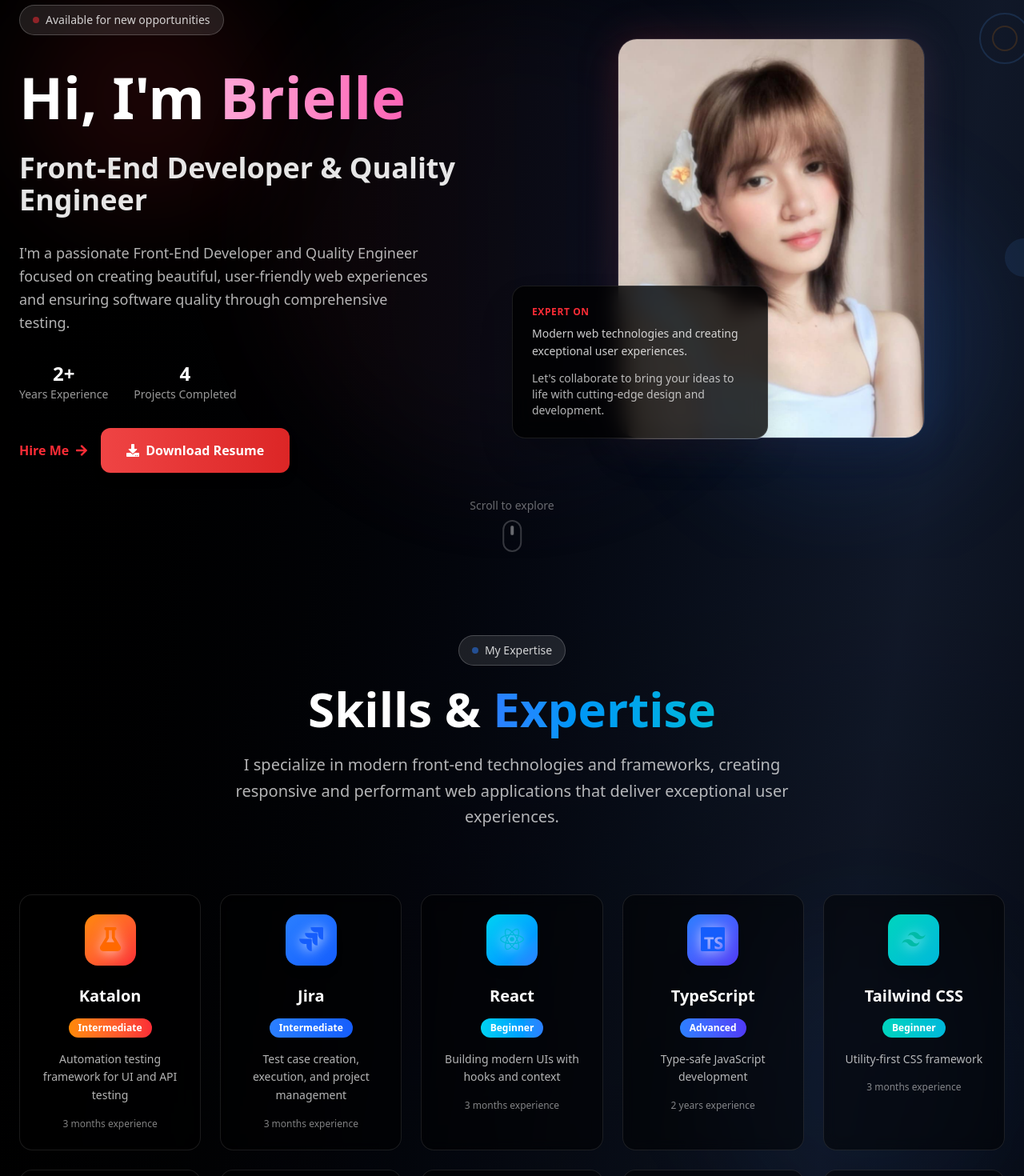
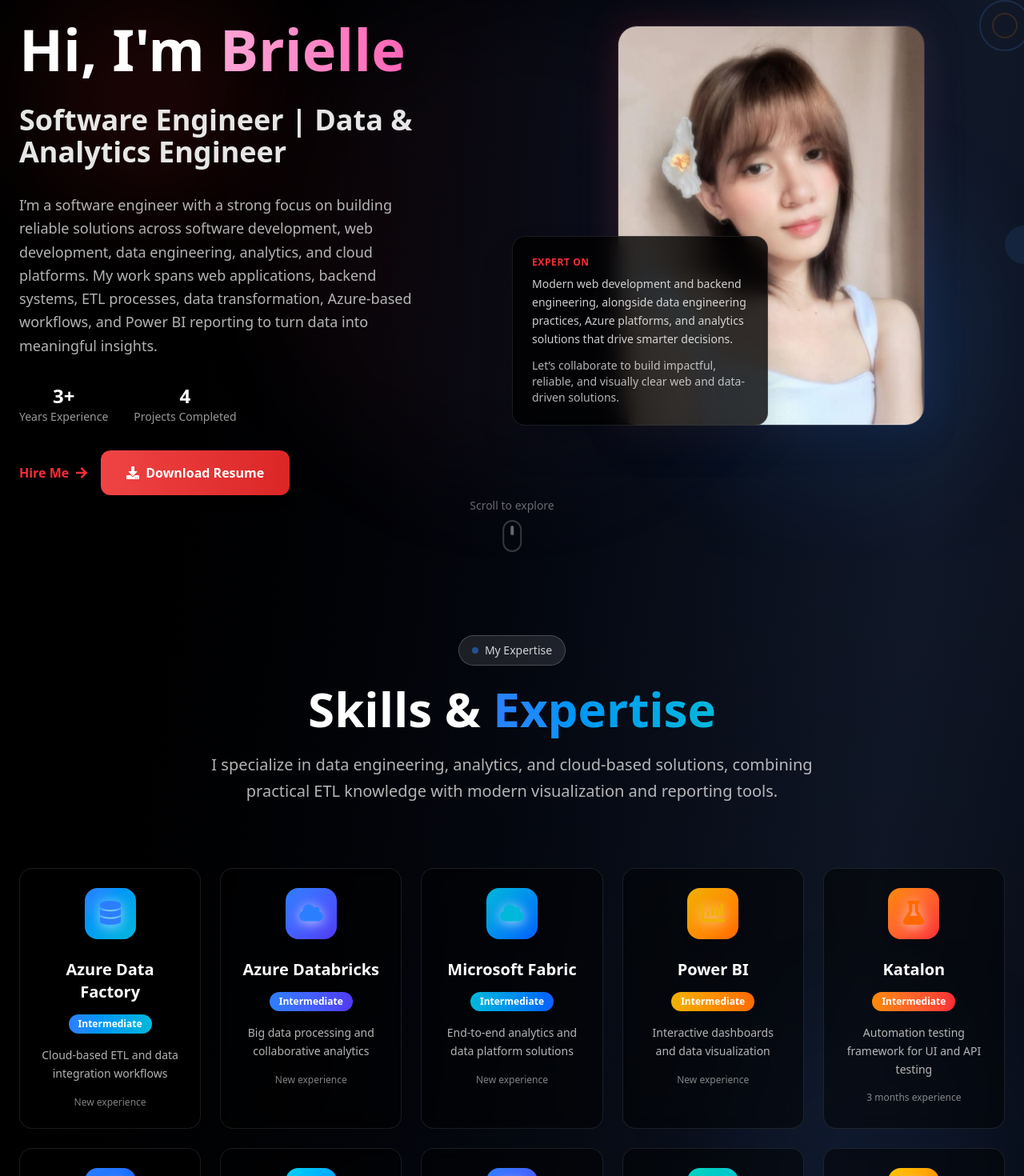
Before and after one commit to Cainday-Bradley/my_portfolio, a React (Vite) app: page / in a window 1280 px wide. Shown: the part 198-1668 px from the top of the page at 80% size. Built offline with nearby package versions, Linux system fonts and the light colour scheme.

Commit message:
update information

```diff
--- a/src/App.tsx
+++ b/src/App.tsx
@@ -69,7 +69,7 @@
                 <span className="text-xl font-bold bg-gradient-to-r from-pink-300 to-pink-400 bg-clip-text text-transparent">Brielle</span>
                 <div className={`text-xs transition-colors duration-300 ${
                   isDark ? 'text-white/60' : 'text-gray-600'
-                }`}>Front-End Developer & Quality Engineer</div>
+                }`}>Software Engineer | Data & Analytics Engineer</div>
               </div>
             </div>
             <div className="hidden lg:flex items-center space-x-3 border-l pl-4 transition-colors duration-300" style={{ borderColor: isDark ? 'rgba(255,255,255,0.2)' : '#d1d5db' }}>
@@ -213,7 +213,7 @@
               <p className={`text-sm leading-relaxed transition-colors duration-300 ${
                 isDark ? 'text-white/60' : 'text-gray-600'
               }`}>
-                Front-end developer and quality engineer passionate about creating beautiful, user-friendly web experiences and ensuring software quality.
+                Software engineer passionate about building reliable web applications, Azure-based data solutions, ETL workflows, analytics, and Power BI dashboards.
               </p>
             </div>
 
--- a/src/components/AboutMe.tsx
+++ b/src/components/AboutMe.tsx
@@ -8,7 +8,7 @@
 
 export default function AboutMe({ isDark }: AboutMeProps) {
   return (
-    <section id="about" className="min-h-screen flex items-center py-20 relative overflow-hidden">
+    <section id="about" className="min-h-screen flex items-start py-12 relative overflow-hidden">
       {/* Background Elements */}
       <div className="absolute inset-0 overflow-hidden">
         <div className="absolute top-20 left-10 w-72 h-72 bg-red-500/10 rounded-full blur-3xl"></div>
@@ -67,7 +67,7 @@
                   isDark ? 'text-white/90' : 'text-gray-800'
                 }`}
               >
-                Front-End Developer & Quality Engineer
+                Software Engineer | Data & Analytics Engineer
               </motion.h2>
             </div>
 
@@ -80,8 +80,7 @@
                 isDark ? 'text-white/70' : 'text-gray-600'
               }`}
             >
-              I'm a passionate Front-End Developer and Quality Engineer focused on creating beautiful,
-              user-friendly web experiences and ensuring software quality through comprehensive testing.
+              I’m a software engineer with a strong focus on building reliable solutions across software development, web development, data engineering, analytics, and cloud platforms. My work spans web applications, backend systems, ETL processes, data transformation, Azure-based workflows, and Power BI reporting to turn data into meaningful insights.
             </motion.p>
 
             {/* Stats */}
@@ -94,7 +93,7 @@
               <div className="text-center">
                 <div className={`text-2xl font-bold transition-colors duration-300 ${
                   isDark ? 'text-white' : 'text-gray-900'
-                }`}>2+</div>
+                }`}>3+</div>
                 <div className={`text-sm transition-colors duration-300 ${
                   isDark ? 'text-white/60' : 'text-gray-600'
                 }`}>Years Experience</div>
@@ -110,12 +109,7 @@
             </motion.div>
 
             {/* Call to Action */}
-            <motion.div
-              initial={{ opacity: 0, y: 20 }}
-              whileInView={{ opacity: 1, y: 0 }}
-              transition={{ delay: 0.7 }}
-              className="flex flex-col sm:flex-row gap-4"
-            >
+            <div className="flex flex-col sm:flex-row gap-4">
               <span className="flex items-center space-x-2 text-base font-semibold text-red-500 select-none">
                 <span>Hire Me</span>
                 <FaArrowRight className="w-4 h-4" />
@@ -131,7 +125,7 @@
                 <FaDownload className="w-4 h-4" />
                 <span>Download Resume</span>
               </a>
-            </motion.div>
+            </div>
 
           </motion.div>
 
@@ -139,8 +133,8 @@
           <motion.div
             initial={{ opacity: 0, x: 50 }}
             whileInView={{ opacity: 1, x: 0 }}
-            viewport={{ once: true }}
-            transition={{ duration: 0.8, delay: 0.2, type: "spring" }}
+            viewport={{ once: true, amount: 0.15 }}
+            transition={{ duration: 0.5, delay: 0.05, type: "spring" }}
             className="relative"
           >
             {/* Profile Image */}
@@ -165,7 +159,8 @@
             <motion.div
               initial={{ opacity: 0, y: 20 }}
               whileInView={{ opacity: 1, y: 0 }}
-              transition={{ delay: 0.8 }}
+              viewport={{ once: true, amount: 0.12 }}
+              transition={{ delay: 0.35, duration: 0.35 }}
               className={`absolute -bottom-0 -left-8 backdrop-blur-md border rounded-2xl p-6 max-w-xs shadow-2xl transition-colors duration-300 ${
                 isDark
                   ? 'bg-black/80 border-white/10'
@@ -176,12 +171,12 @@
               <p className={`text-sm leading-relaxed transition-colors duration-300 ${
                 isDark ? 'text-white/80' : 'text-gray-700'
               }`}>
-                Modern web technologies and creating exceptional user experiences.
+                Modern web development and backend engineering, alongside data engineering practices, Azure platforms, and analytics solutions that drive smarter decisions.
               </p>
               <p className={`text-sm mt-3 transition-colors duration-300 ${
                 isDark ? 'text-white/70' : 'text-gray-600'
               }`}>
-                Let's collaborate to bring your ideas to life with cutting-edge design and development.
+                Let’s collaborate to build impactful, reliable, and visually clear web and data-driven solutions.
               </p>
             </motion.div>
 
@@ -197,7 +192,8 @@
       <motion.div
         initial={{ opacity: 0 }}
         whileInView={{ opacity: 1 }}
-        transition={{ delay: 1 }}
+        viewport={{ once: true, amount: 0.05 }}
+        transition={{ delay: 0.4, duration: 0.35 }}
         className="absolute bottom-2 left-1/2 transform -translate-x-1/2 z-30 pointer-events-none"
       >
         <div className="flex flex-col items-center space-y-2">
--- a/src/components/Skills.tsx
+++ b/src/components/Skills.tsx
@@ -1,13 +1,45 @@
 import { motion } from "framer-motion";
 import { SiReact, SiAngular, SiVuedotjs, SiTypescript, SiTailwindcss, SiGit, SiJavascript, SiNodedotjs, SiJira } from "react-icons/si";
-import { FaFlask } from "react-icons/fa";
-import React from "react"; // Added missing import for React
+import { FaFlask, FaCloud, FaDatabase, FaChartBar } from "react-icons/fa";
+import React from "react";
 
 interface SkillsProps {
   isDark: boolean;
 }
 
 const skills = [
+  {
+    name: "Azure Data Factory",
+    icon: <FaDatabase className="text-blue-500" />,
+    level: "Intermediate",
+    description: "Cloud-based ETL and data integration workflows",
+    color: "from-blue-500 to-cyan-500",
+    experience: "New"
+  },
+  {
+    name: "Azure Databricks",
+    icon: <FaCloud className="text-blue-500" />,
+    level: "Intermediate",
+    description: "Big data processing and collaborative analytics",
+    color: "from-blue-500 to-indigo-600",
+    experience: "New"
+  },
+  {
+    name: "Microsoft Fabric",
+    icon: <FaCloud className="text-cyan-500" />,
+    level: "Intermediate",
+    description: "End-to-end analytics and data platform solutions",
+    color: "from-cyan-500 to-blue-600",
+    experience: "New"
+  },
+  {
+    name: "Power BI",
+    icon: <FaChartBar className="text-yellow-500" />,
+    level: "Intermediate",
+    description: "Interactive dashboards and data visualization",
+    color: "from-yellow-500 to-orange-500",
+    experience: "New"
+  },
   {
     name: "Katalon",
     icon: <FaFlask className="text-orange-500" />,
@@ -91,8 +123,8 @@
 ];
 
 const additionalSkills = [
-  "HTML", "CSS", "REST APIs", "Responsive Design", "UI/UX Design",
-  "Testing", "Figma", "Vite", "Next.js"
+  "ETL", "Data Transformation", "Data Modeling", "Power Query", "DAX",
+  "Azure Synapse", "SQL", "Reporting", "Testing", "Figma", "Vite"
 ];
 
 export default function Skills({ isDark }: SkillsProps) {
@@ -130,8 +162,7 @@
           <p className={`text-xl max-w-3xl mx-auto leading-relaxed transition-colors duration-300 ${
             isDark ? 'text-white/70' : 'text-gray-600'
           }`}>
-            I specialize in modern front-end technologies and frameworks,
-            creating responsive and performant web applications that deliver exceptional user experiences.
+            I specialize in data engineering, analytics, and cloud-based solutions, combining practical ETL knowledge with modern visualization and reporting tools.
           </p>
         </motion.div>
 
@@ -253,7 +284,7 @@
           <div className="grid grid-cols-1 md:grid-cols-3 gap-8">
             <div className="text-center">
               <div className="w-20 h-20 bg-gradient-to-br from-red-500 to-red-600 rounded-full flex items-center justify-center mx-auto mb-4 shadow-lg">
-                <span className="text-white font-bold text-2xl">2+</span>
+                <span className="text-white font-bold text-2xl">3+</span>
               </div>
               <h4 className={`text-xl font-semibold mb-2 transition-colors duration-300 ${
                 isDark ? 'text-white' : 'text-gray-900'
```
Also changed, not shown: src/components/Experience.tsx (+17 -0 lines).
